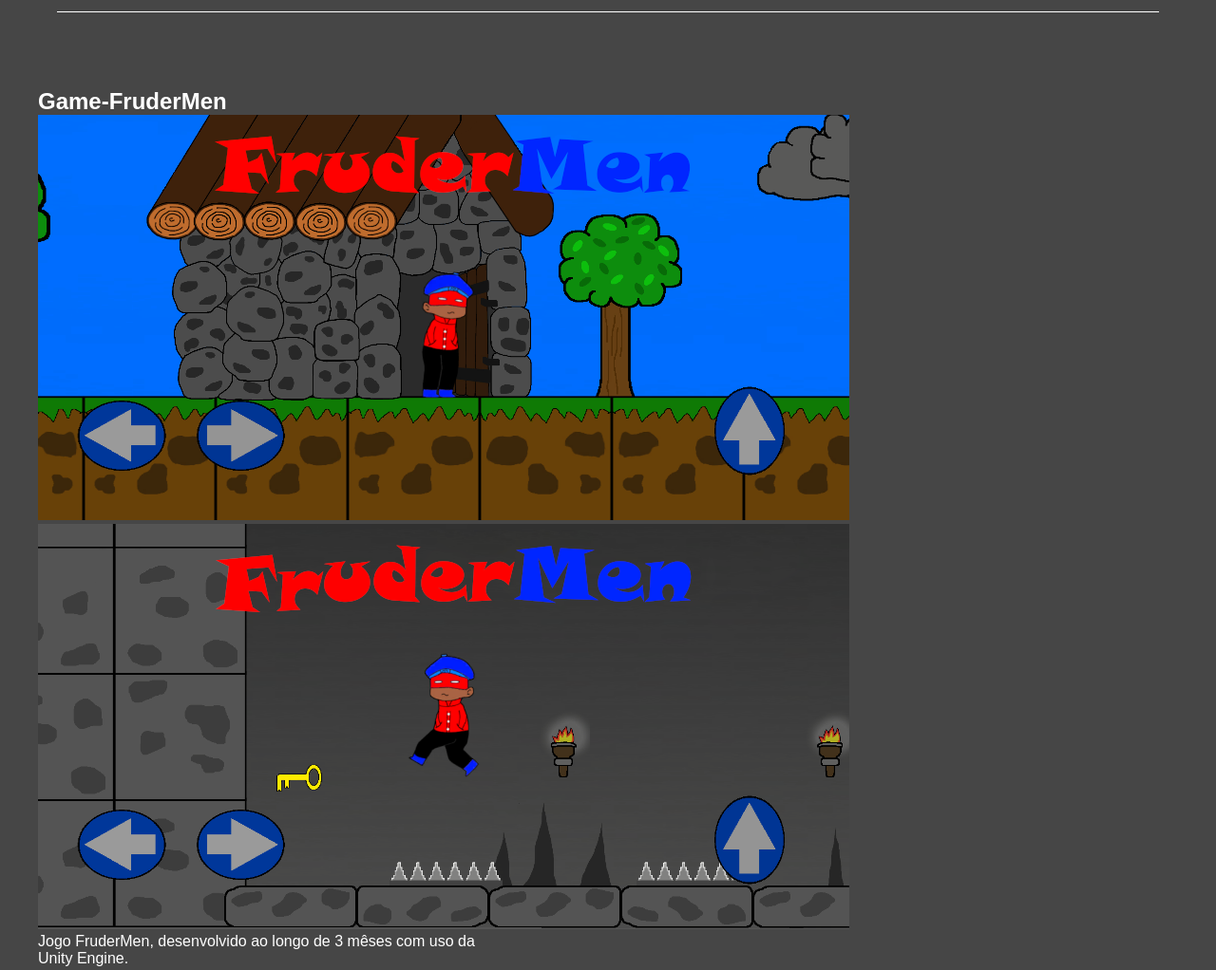
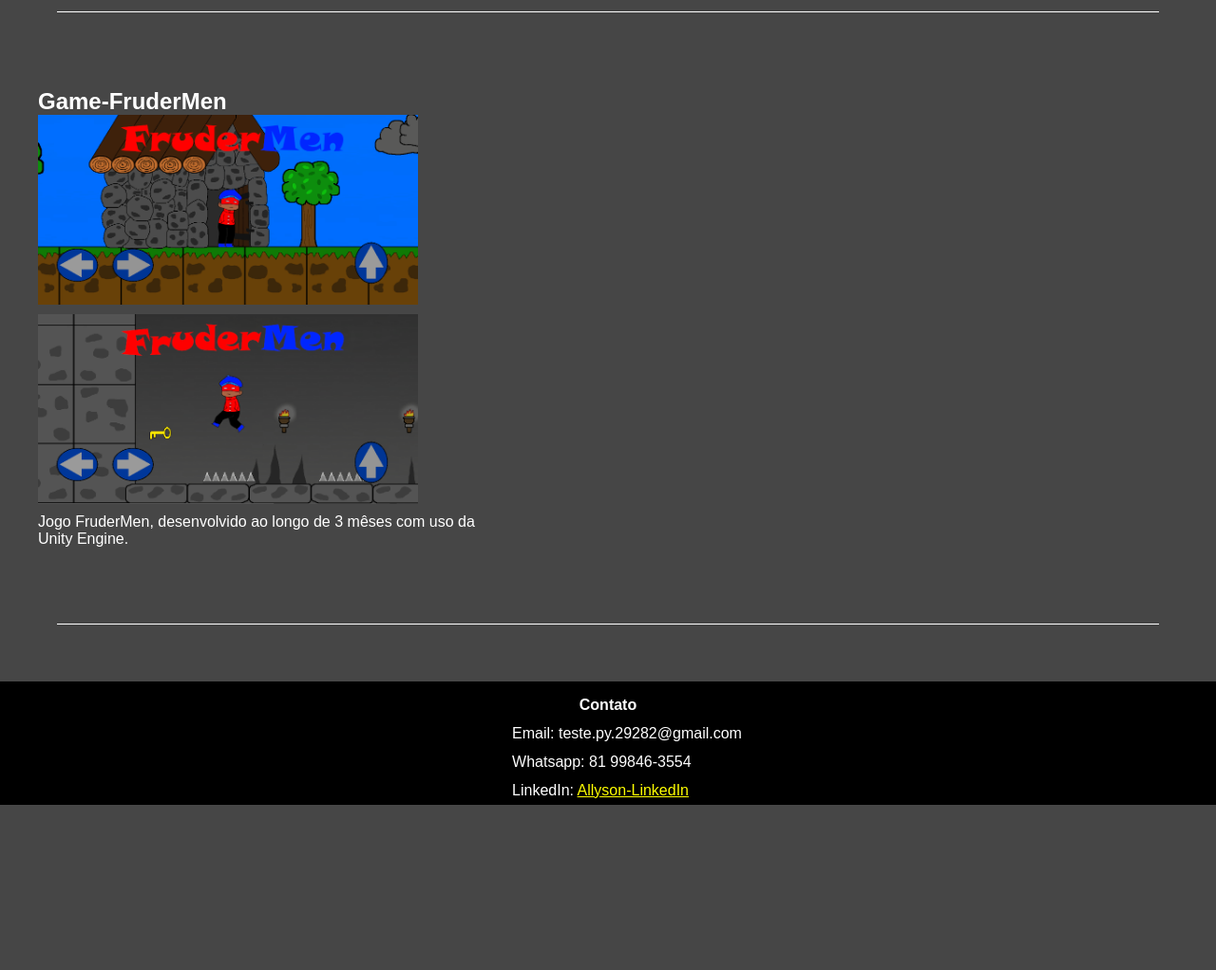
Before and after one commit to Allyson-087/github.project.io, a plain HTML site: page index.html in a window 1280 px wide. Shown: the part 1340-2362 px from the top of the page at 95% size. After the commit the page ends 2188 px from the top, so only its background shows below. Drawn offline with Linux system fonts and the light colour scheme.

Commit message:
Update style.css

```diff
--- a/style.css
+++ b/style.css
@@ -81,8 +81,15 @@ header {
     display: flex;
     flex-direction: column;
 }
-
-
+#projeto-FruderMen {
+    padding-bottom: 10px;
+    display: flex;
+    width: 400px;
+}
+.coluna-foto-FruderMen{
+    display: flex;
+    flex-direction: column;
+}
 .contato {
     background-color: #000;
     display: flex;
```
